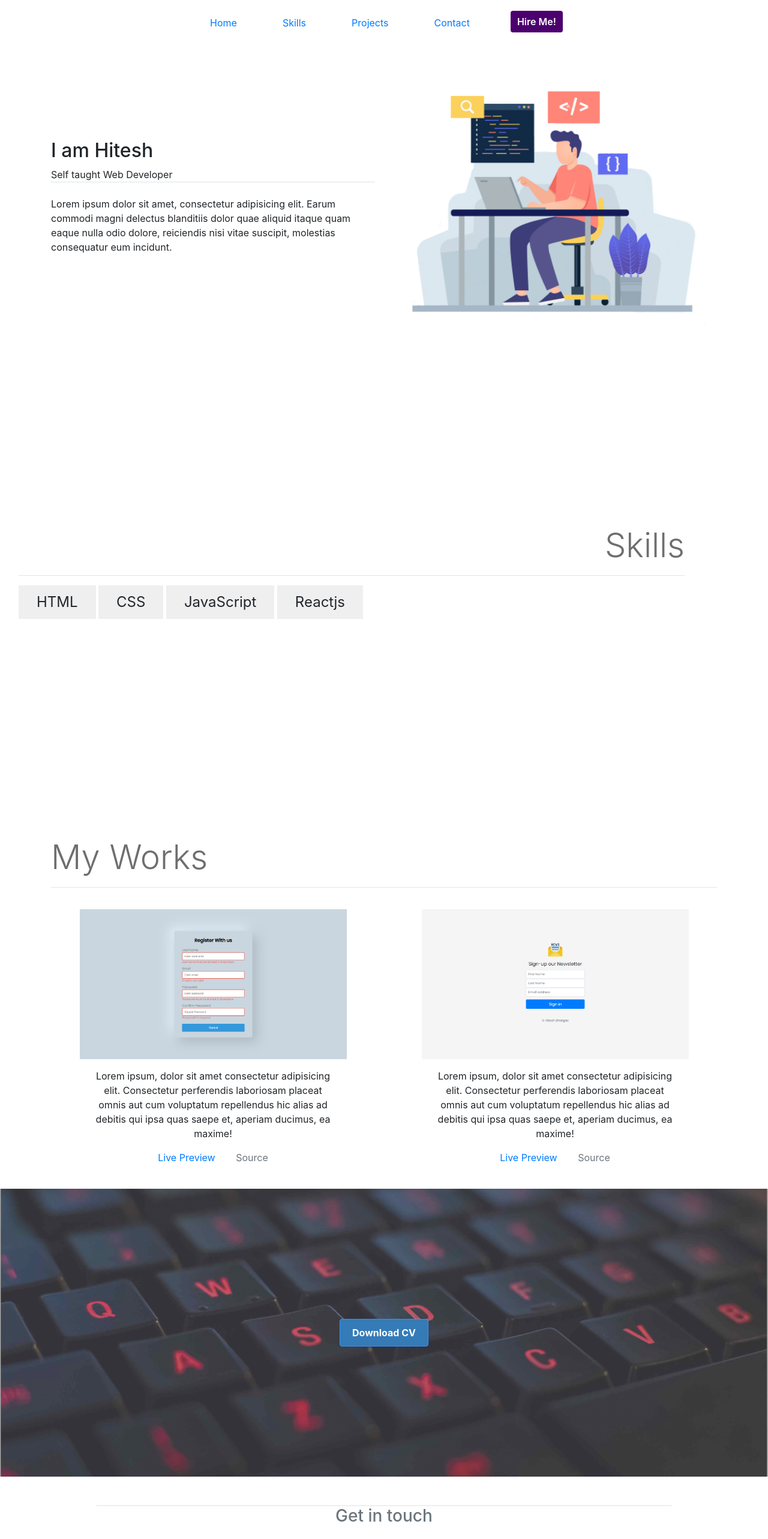
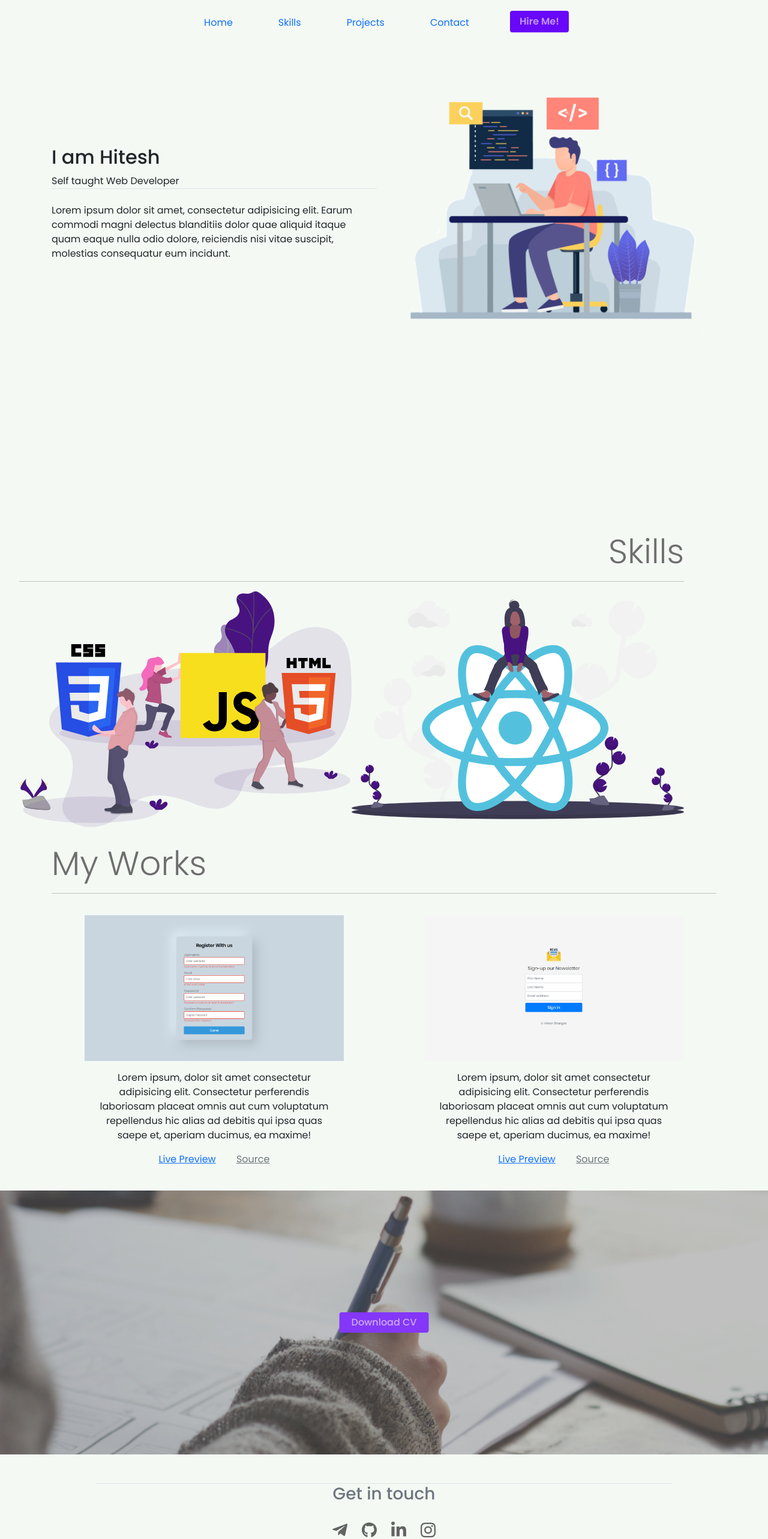
Before and after one commit to hiteshbhargav/portfolio, a plain HTML site: page index.html in a window 1280 px wide. Shown: the top 2566 px of the page at 60% size. Drawn offline with nearby package versions, Linux system fonts and the light colour scheme.

Commit message:
added files

```diff
--- a/index.html
+++ b/index.html
@@ -5,13 +5,15 @@
   <meta charset="UTF-8" />
   <meta name="viewport" content="width=device-width, initial-scale=1.0" />
   <title>Portfolio</title>
-  <link rel="stylesheet" href="styles.css">
   <!-- bootstrap css -->
-  <link rel="stylesheet" href="https://stackpath.bootstrapcdn.com/bootstrap/4.5.0/css/bootstrap.min.css">
+  <!-- <link rel="stylesheet" href="https://stackpath.bootstrapcdn.com/bootstrap/4.5.0/css/bootstrap.min.css"> -->
+  <link rel="stylesheet" href="https://stackpath.bootstrapcdn.com/bootstrap/5.0.0-alpha1/css/bootstrap.min.css"
+    integrity="sha384-r4NyP46KrjDleawBgD5tp8Y7UzmLA05oM1iAEQ17CSuDqnUK2+k9luXQOfXJCJ4I" crossorigin="anonymous">
   <!-- font awesome -->
   <link rel="stylesheet" href="https://cdnjs.cloudflare.com/ajax/libs/font-awesome/5.12.0-2/css/all.min.css">
+  <link rel="stylesheet" href="styles.css">
   <!-- bootstrap scripts  -->
-  <script src="https://code.jquery.com/jquery-3.4.1.slim.min.js"
+  <!-- <script src="https://code.jquery.com/jquery-3.4.1.slim.min.js"
     integrity="sha384-J6qa4849blE2+poT4WnyKhv5vZF5SrPo0iEjwBvKU7imGFAV0wwj1yYfoRSJoZ+n"
     crossorigin="anonymous"></script>
   <script src="https://cdn.jsdelivr.net/npm/popper.js@1.16.0/dist/umd/popper.min.js"
@@ -19,6 +21,13 @@
     crossorigin="anonymous"></script>
   <script src="https://stackpath.bootstrapcdn.com/bootstrap/4.4.1/js/bootstrap.min.js"
     integrity="sha384-wfSDF2E50Y2D1uUdj0O3uMBJnjuUD4Ih7YwaYd1iqfktj0Uod8GCExl3Og8ifwB6"
+    crossorigin="anonymous"></script> -->
+
+  <script src="https://cdn.jsdelivr.net/npm/popper.js@1.16.0/dist/umd/popper.min.js"
+    integrity="sha384-Q6E9RHvbIyZFJoft+2mJbHaEWldlvI9IOYy5n3zV9zzTtmI3UksdQRVvoxMfooAo"
+    crossorigin="anonymous"></script>
+  <script src="https://stackpath.bootstrapcdn.com/bootstrap/5.0.0-alpha1/js/bootstrap.min.js"
+    integrity="sha384-oesi62hOLfzrys4LxRF63OJCXdXDipiYWBnvTl9Y9/TRlw5xlKIEHpNyvvDShgf/"
     crossorigin="anonymous"></script>
   <!-- animate CSS script -->
   <link rel="stylesheet" href="https://cdnjs.cloudflare.com/ajax/libs/animate.css/4.0.0/animate.min.css">
@@ -87,10 +96,14 @@
         <p class="display-4 d-flex justify-content-end">Skills</p>
       </div>
       <hr>
-      <label class="skills-label">HTML</label>
+      <!-- <label class="skills-label">HTML</label>
       <label class="skills-label">CSS</label>
       <label class="skills-label">JavaScript</label>
-      <label class="skills-label">Reactjs</label>
+      <label class="skills-label">Reactjs</label> -->
+      <div class="skills-images">
+        <img class="img-fluid" src="htmlcssjs.svg" alt="">
+        <img class="img-fluid" src="react.svg" alt="">
+      </div>
     </div>
   </section>
   <section id="projects">
@@ -124,8 +137,8 @@
     </div>
   </section>
 
-  <section id="cv" class="mb-5"><a
-      href="https://doc-08-3k-docs.googleusercontent.com/docs/securesc/ve7pqrpobiml1be5i9u4qt3vgov8i9b3/pojsnjkpkg9j3d4n6m2m947o881pks42/1590996825000/09087195834888267492/09087195834888267492/1BhMhBRvzNzqzVwXVCgZb0ecej5_K3LtU?e=download&authuser=0"
+  <section id="cv" class="mb-5">
+    <a href="https://doc-08-3k-docs.googleusercontent.com/docs/securesc/ve7pqrpobiml1be5i9u4qt3vgov8i9b3/pojsnjkpkg9j3d4n6m2m947o881pks42/1590996825000/09087195834888267492/09087195834888267492/1BhMhBRvzNzqzVwXVCgZb0ecej5_K3LtU?e=download&authuser=0"
       class="btn btn-primary" download>Download CV</a>
   </section>
   <!-- Projects, projects links, covers -->
@@ -133,15 +146,17 @@
   <footer id="footer" class="text-center border-top">
     <h3 class="text-secondary">Get in touch</h3>
     <!-- <a href="https://t.me/hitesh_bhargav"><i class="fa fa-telegram-plane"></i></a> -->
-    <a href="https://t.me/hitesh_bhargav"><img src="./resources/icons/telegram-plane-brands.svg" alt="telegram-icon" width="30px"></a>
+    <a href="https://t.me/hitesh_bhargav"><img src="./resources/icons/telegram-plane-brands.svg" alt="telegram-icon"
+        width="30px"></a>
 
-    <a href="https://github.com/hiteshbhargav/"><img src="./resources/icons/github-brands.svg" alt="github-icon" width="30px"></a>
+    <a href="https://github.com/hiteshbhargav/"><img src="./resources/icons/github-brands.svg" alt="github-icon"
+        width="30px"></a>
 
     <a href="https://www.linkedin.com/in/hitesh-bhargav-2bb497195/"><img src="./resources/icons/linkedin-in-brands.svg"
         alt="linkedin-icon" width="30px"></a>
 
-    <a href="https://www.instagram.com/hiteshcodes/"><img src="./resources/icons/instagram-brands.svg" alt="instagram-icon"
-        width="30px"></a>
+    <a href="https://www.instagram.com/hiteshcodes/"><img src="./resources/icons/instagram-brands.svg"
+        alt="instagram-icon" width="30px"></a>
   </footer>
   <script src="index.js"></script>
 </body>
--- a/styles.css
+++ b/styles.css
@@ -31,17 +31,25 @@ body {
 .nav-item a:hover {
   border-bottom: 1px solid black;
 }
+/* .hire-me {
+  background: #4b006e ;
+  color: #fff ;
+  font-weight: 600 ;
+  padding: 5px 10px ;
+} */
 .hire-me {
-  background: #4b006e !important;
-  color: #fff !important;
-  font-weight: 600 !important;
-  padding: 5px 10px !important;
+  background: #6807f9;
+  color: #c299fc;
+  font-weight: 600;
+  padding: 5px 15px !important;
 }
 .hire-me:hover {
   box-shadow: 1px 4px 8px #ad4cda;
+  color: #ebeafd;
+  border-bottom: none !important;
 }
 .fa-chevron-down {
-  font-size: 30px !important;
+  font-size: 30px;
 }
 #intro-main {
   width: 90%;
@@ -91,6 +99,14 @@ body {
   border: none;
   background: rgba(212, 212, 212, 0.376);
 }
+.skills-images {
+  width: 50%;
+  display: inline-flex;
+  margin: auto;
+}
+.skills-images{
+  width: 50%;
+}
 #projects {
   margin: 20px 0px;
   height: auto;
@@ -108,12 +124,12 @@ body {
 }
 #cv {
   background: linear-gradient(rgba(0, 0, 0, 0.3), rgba(0, 0, 0, 0.3)),
-    url("./resources/images/cvbg.jpg");
+    url("./cv-bg2.jpg");
   opacity: 0.8;
   background-position: center;
   background-size: cover;
   width: 100%;
-  height: 60vh;
+  height: 55vh;
   object-fit: cover;
   position: relative;
   transition: all 0.5s ease;
@@ -124,13 +140,18 @@ body {
 #cv a {
   position: absolute;
   transform: translate(-50%, -50%);
-  opacity: 9 !important;
+  opacity: 9;
   top: 50%;
   left: 50%;
-  color: #fff;
-  background-color: #035aa6;
-  font-weight: 700 !important;
-  padding: 10px 20px;
+  background: #6807f9;
+  color: #c299fc;
+  font-weight: 500;
+  padding: 5px 20px !important;
+  border: none;
+}
+#cv a:hover {
+  color: #ebeafd;
+  border-bottom: none !important;
 }
 #footer {
   border-top: 1px solid white;
@@ -147,8 +168,16 @@ body {
 #footer img:hover {
   opacity: 1;
 }
-@media all and (max-width: 500px) {
+/* for mobile only */
+@media (max-width: 599px) {
   #cv {
-    height: 40vh;
+    height: 30vh;
+  }
+  .skills-images {
+    display: list-item;
+  }
+  .skills-images {
+    width: 70%;
+    margin: auto;
   }
 }
```
Also changed, not shown: cv-bg2.jpg (added), htmlcssjs.svg (added), react.svg (added), 1 other file.
